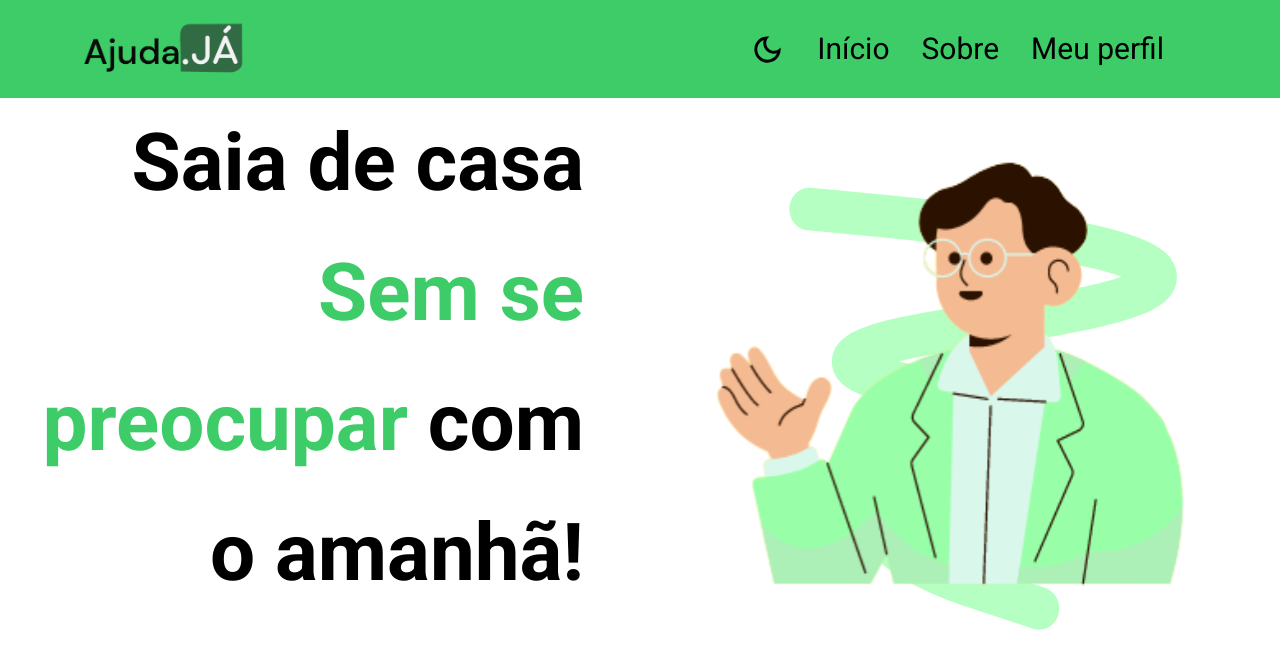
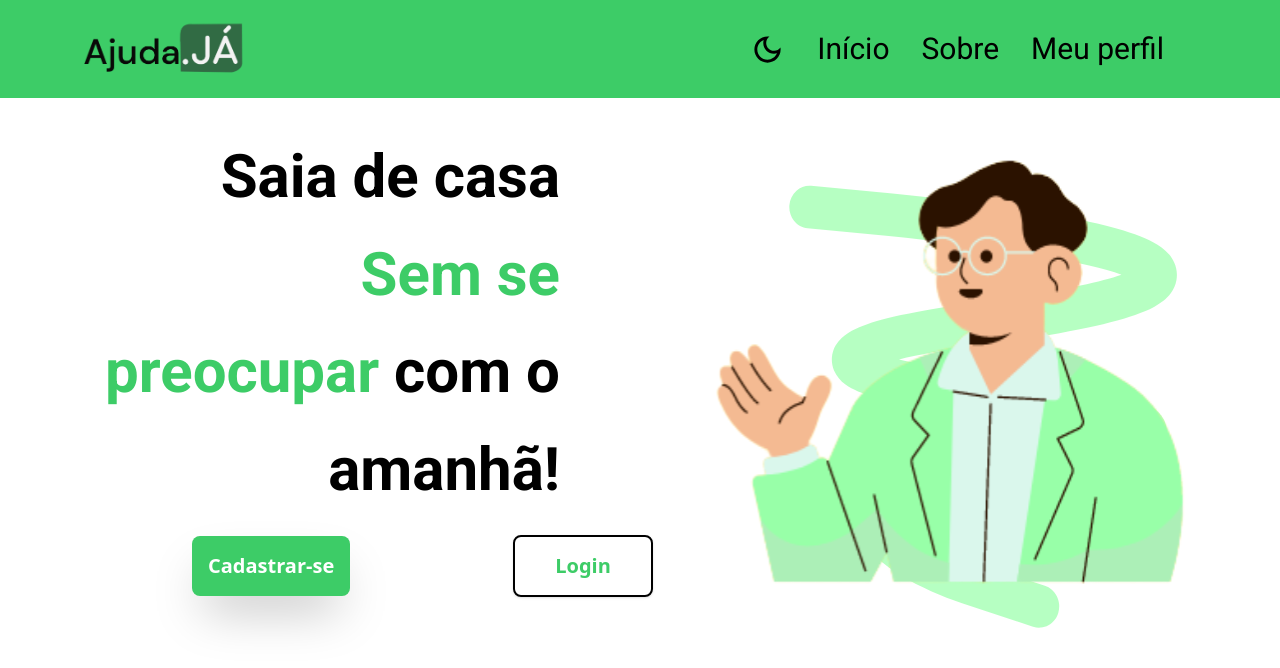
Before and after one commit to PedroVenchiarutti/ajudaJa-Project, a React (Vite) app: page /home in a window 1280 px wide. Shown: the top 668 px of the page. Built offline with nearby package versions, Linux system fonts and the light colour scheme.

Commit message:
finishied

```diff
--- a/src/Pages/Homepages/Homepage.jsx
+++ b/src/Pages/Homepages/Homepage.jsx
@@ -5,21 +5,35 @@ import Header from '../components/Header';
 import Button from '@mui/material/Button'
 import '../../index.scss'
 
-function teste() {
+function Homepage() {
   return (
     <div>
     <Header />
-    <div className='flex'>
+    <div className='flex md:max-h-[520px]'>
 
-    <div className='max-w-3xl flex-col flex-1 max-h-full'>
-      <h1  className=' pr-[120px] text-right font-secondary md:text-[80px] leading-relaxed text-[70px] font-bold'>Saia de casa<h1   className='text-firstSessionFontColor'>Sem se</h1  ><font    className='text-firstSessionFontColor flex-row'> preocupar </font >com o amanhã!</h1 >
+    <div className='max-w-3xl flex-col flex-1 md:max-h-72 md:pr-0 pr-16'>
+      <h1  className='pt-32 md:mr-36 text-right font-secondary md:text-[60px] leading-relaxed text-[25px] font-bold pl-10'>Saia de casa<h1   className='text-firstSessionFontColor'>Sem se</h1  ><font    className='text-firstSessionFontColor flex-row'> preocupar </font >com o amanhã!</h1 >
+
+
     </div>
-    <div className='max-w-xl '>
-      <img className='pb-12 w-[629px] h-[671px] pr-7' src="public/images/img-header.svg" alt="" />
+    <div className='max-w-xl'>
+      <img className='md:mt-24   pt-40 md:pt-0  pb-12 md:w-[629px] md:h-[671px] pr-7' src="public/images/img-header.svg" alt="" />
     </div>
     </div>
+      <button className=' mt-4 bg-buttonColor md:p-[16px] md:ml-48 md:mr-18  shadow-2xl p-2
+      mr-20 ml-[10%]  rounded-lg'>
+        <h1 className='text-xl text-fontColor md:font-bold'>
+          Cadastrar-se
+          </h1>
+      </button>
+
+        <button className='md:p-[15px] md:ml-[83px] md:pl-10 md:pr-10 mr-[1px] border-2 pl-5   p-2 rounded-lg shadow ml-2 pr-5'>
+          <h1 className='text-buttonColor md:font-bold text-xl'>
+        Login
+          </h1>
+      </button>
     </div>
   );
 };
 
-export default teste;
+export default Homepage;
--- a/src/Pages/components/Header.jsx
+++ b/src/Pages/components/Header.jsx
@@ -10,7 +10,7 @@ function Header() {
   let [menu, setMenu] =   useState(false);
 
   return (
-    <div>
+    <div className='fixed w-screen'>
       <nav className="p-5 bg-navBg items-center md:flex md:items-center md:justify-between">
         <div className='flex justify-between'>
           <span className="text-2xl font-secondary cursor-pointer md:ml-14 ml-4 ml:shadow">
--- a/tailwind.config.cjs
+++ b/tailwind.config.cjs
@@ -29,7 +29,8 @@ module.exports = {
       'bgModalAlert': '#BCEF93',
       'colorFontHeadline': '#212529',
       'colorFontParagraph': '#495057',
-      'white': '#F3F3F3'
+      'white': '#F3F3F3',
+      'fontColor': '#fff',
     },
     fontFamily: {
       'primary': ['DM Sans', 'sans-serif'],
```
